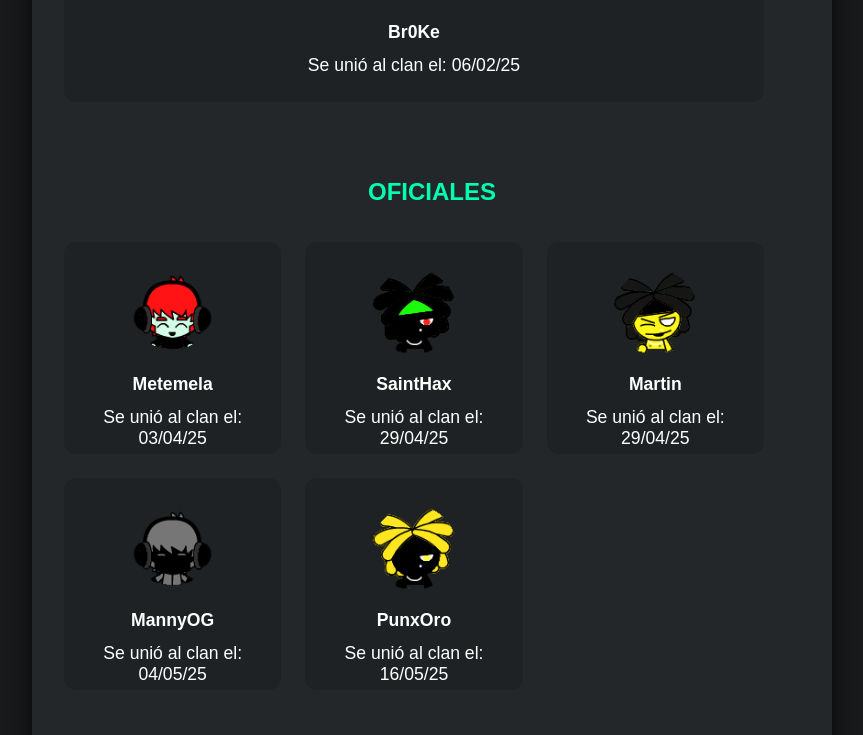
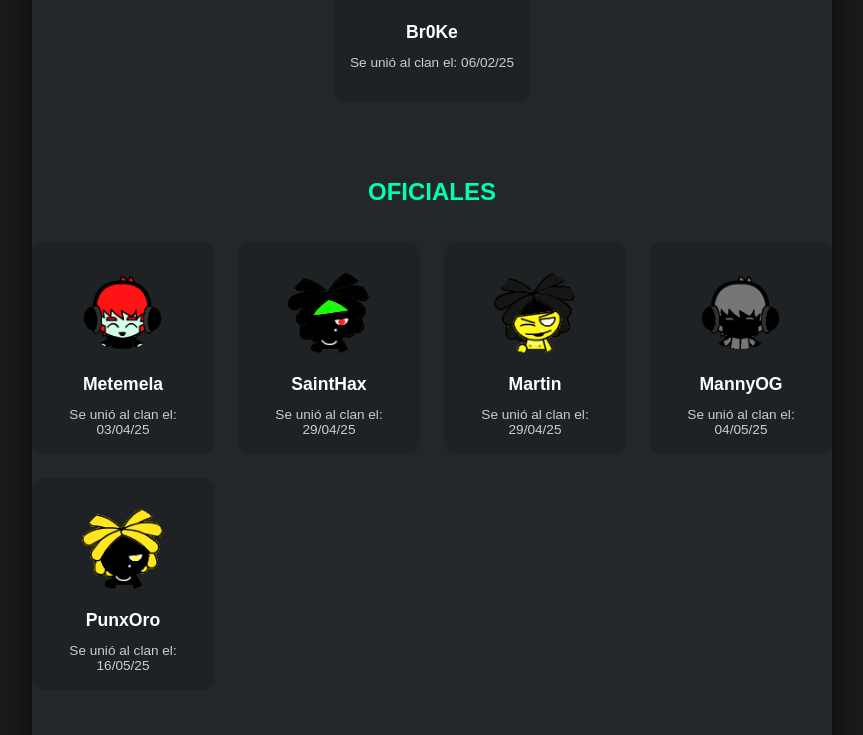
Before and after one commit to d10sbb/LaElite, a plain HTML site: page miembros.html in a window 1280 px wide. Shown: the part 828-1563 px from the top of the page, without its empty margins (208-1071 px from the left). Drawn offline with Linux system fonts and the light colour scheme.

Commit message:
Update miembros.html

```diff
--- a/miembros.html
+++ b/miembros.html
@@ -84,9 +84,11 @@
       display: grid;
       grid-template-columns: repeat(auto-fit, minmax(180px, 1fr));
       gap: 24px;
-      padding: 16px 32px;
       width: 100%;
-      max-width: 700px;
+      max-width: 800px;
+      margin: 0 auto;
+      justify-items: center;
+      padding: 16px 0;
     }
 
     .member-card {
@@ -110,6 +112,11 @@
     p {
       font-size: 1.1em;
       margin: 6px 0;
+    }
+
+    .member-date {
+      font-size: 0.85em;
+      color: #ccc;
     }
 
     @media (max-width: 768px) {
@@ -142,12 +149,12 @@
       <div class="member-card">
         <img src="jugadores/D10S.png" alt="D10S" class="member-image">
         <p><strong>D10S</strong></p>
-        <p>Se unió al clan el: 01/11/24</p>
+        <p class="member-date">Se unió al clan el: 01/11/24</p>
       </div>
       <div class="member-card">
         <img src="jugadores/Cielo.png" alt="Cielo" class="member-image">
         <p><strong>Cielo</strong></p>
-        <p>Se unió al clan el: 05/12/24</p>
+        <p class="member-date">Se unió al clan el: 05/12/24</p>
       </div>
     </div>
 
@@ -157,7 +164,7 @@
       <div class="member-card">
         <img src="jugadores/Br0Ke.png" alt="Br0Ke" class="member-image">
         <p><strong>Br0Ke</strong></p>
-        <p>Se unió al clan el: 06/02/25</p>
+        <p class="member-date">Se unió al clan el: 06/02/25</p>
       </div>
     </div>
 
@@ -167,27 +174,27 @@
       <div class="member-card">
         <img src="jugadores/Metemela.png" alt="Metemela" class="member-image">
         <p><strong>Metemela</strong></p>
-        <p>Se unió al clan el: 03/04/25</p>
+        <p class="member-date">Se unió al clan el: 03/04/25</p>
       </div>
       <div class="member-card">
         <img src="jugadores/SaintHax.png" alt="SaintHax" class="member-image">
         <p><strong>SaintHax</strong></p>
-        <p>Se unió al clan el: 29/04/25</p>
+        <p class="member-date">Se unió al clan el: 29/04/25</p>
       </div>
       <div class="member-card">
         <img src="jugadores/Martin.png" alt="Martin" class="member-image">
         <p><strong>Martin</strong></p>
-        <p>Se unió al clan el: 29/04/25</p>
+        <p class="member-date">Se unió al clan el: 29/04/25</p>
       </div>
       <div class="member-card">
         <img src="jugadores/MannyOG.png" alt="MannyOG" class="member-image">
         <p><strong>MannyOG</strong></p>
-        <p>Se unió al clan el: 04/05/25</p>
+        <p class="member-date">Se unió al clan el: 04/05/25</p>
       </div>
       <div class="member-card">
         <img src="jugadores/PunxOro.png" alt="PunxOro" class="member-image">
         <p><strong>PunxOro</strong></p>
-        <p>Se unió al clan el: 16/05/25</p>
+        <p class="member-date">Se unió al clan el: 16/05/25</p>
       </div>
     </div>
 
@@ -197,12 +204,12 @@
       <div class="member-card">
         <img src="jugadores/ThreeKings.png" alt="ThreeKings" class="member-image">
         <p><strong>ThreeKings</strong></p>
-        <p>Se unió al clan el: 19/05/25</p>
+        <p class="member-date">Se unió al clan el: 19/05/25</p>
       </div>
       <div class="member-card">
         <img src="jugadores/LaHuerta.png" alt="LaHuerta." class="member-image">
         <p><strong>LaHuerta.</strong></p>
-        <p>Se unió al clan el: 04/06/25</p>
+        <p class="member-date">Se unió al clan el: 04/06/25</p>
       </div>
     </div>
 
```
